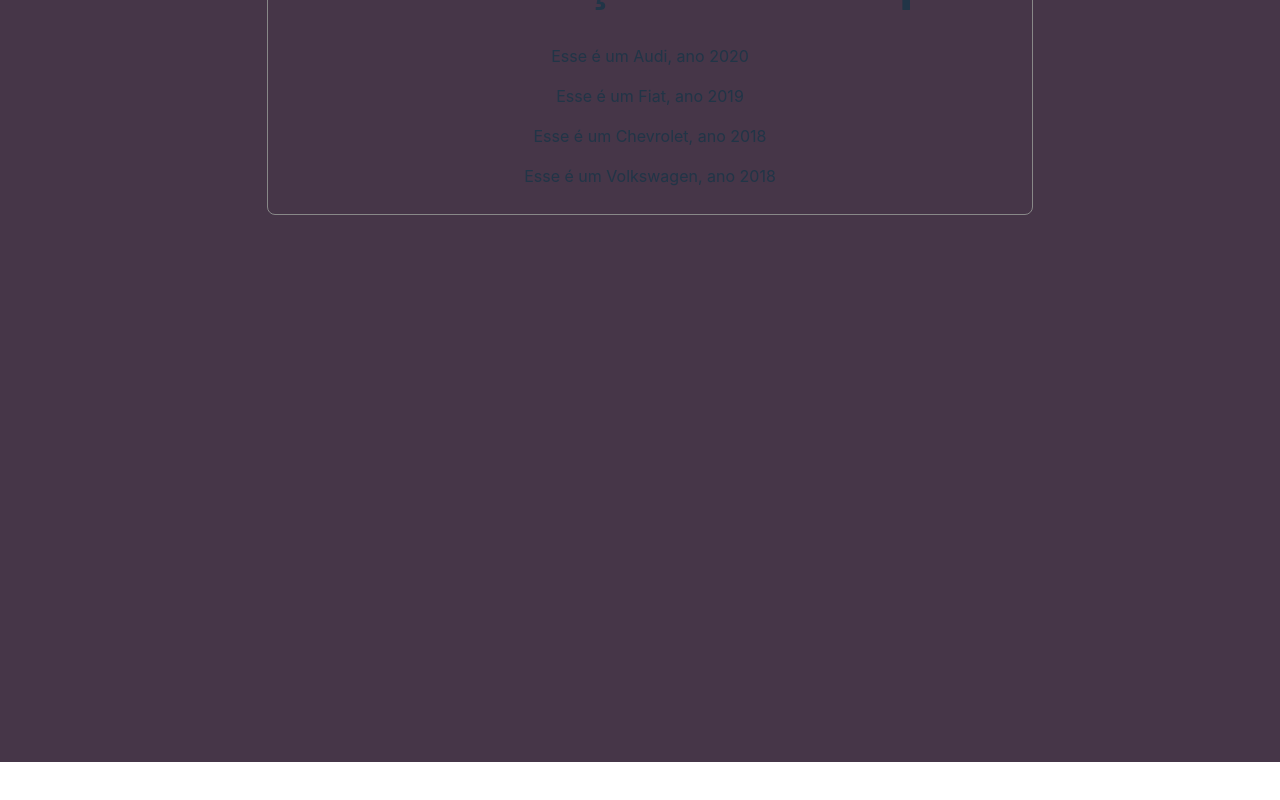
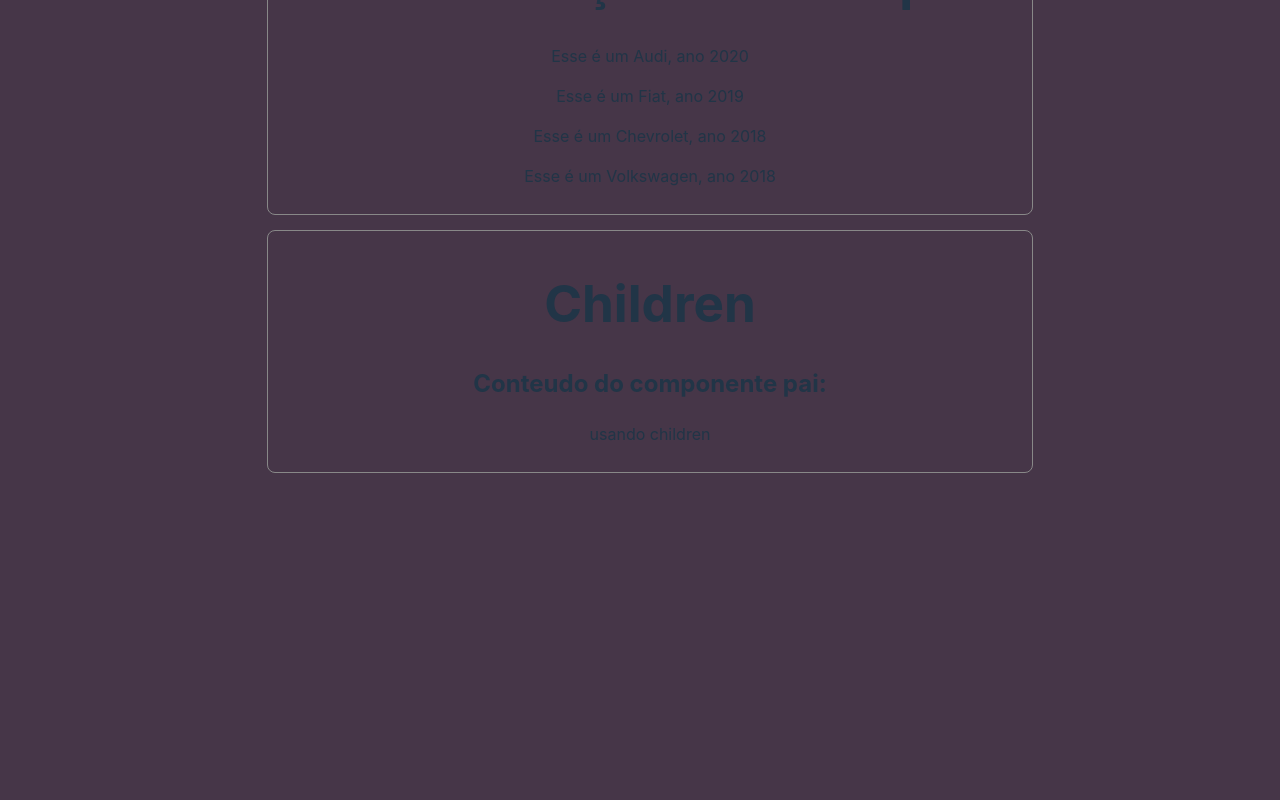
Before and after one commit to PedroSampaio11/aulas_react, a React (Vite) app in the folder 3_Avançando/avançando/: page / in a window 1280 px wide. Shown: the part 3201-4001 px from the top of the page. Before the commit the page ends 3963 px from the top, so only its background shows below. Built offline with nearby package versions, Linux system fonts and the light colour scheme.

Commit message:
"Added Container component and imported it in App.jsx, also added a new section to App.jsx to demonstrate the use of children props."

```diff
--- a/3_Avançando/avançando/src/App.jsx
+++ b/3_Avançando/avançando/src/App.jsx
@@ -16,6 +16,8 @@
 import Props from "./components/Props";
 // importando Destructuring Props
 import Destructuring from "./components/Destructuring";
+// importando children
+import Container from "./components/Children";
 
 // renderizaçao de lista de carros
 const cars = [
@@ -133,6 +135,20 @@
           <Destructuring key={car.id} brand={car.brand} year={car.year} />
         ))}
       </div>
+      <div
+        className="props"
+        style={{
+          border: "1.5px solid #888",
+          borderRadius: "8px",
+          padding: "10px",
+          margin: "15px 0",
+        }}
+      >
+        <h1 style={{ textAlign: "center" }}> Children </h1>
+        <Container>
+          <p>usando children</p>
+        </Container>
+      </div>
     </div>
   );
 }
--- /dev/null
+++ b/3_Avançando/avançando/src/components/Children.jsx
@@ -0,0 +1,14 @@
+import PropTypes from "prop-types";
+const Container = ({children}) => {
+  return (
+    <>
+      <h2>Conteudo do componente pai: </h2>
+      {children}
+    </>
+  )
+}
+
+Container.propTypes = {
+  children: PropTypes.string.isRequired,
+};
+export default Container
--- a/3_Avançando/avançando/src/components/Destructuring.jsx
+++ b/3_Avançando/avançando/src/components/Destructuring.jsx
@@ -1,4 +1,3 @@
-
 import PropTypes from "prop-types";
 
 const Destructuring = ({brand, year}) => {
```
